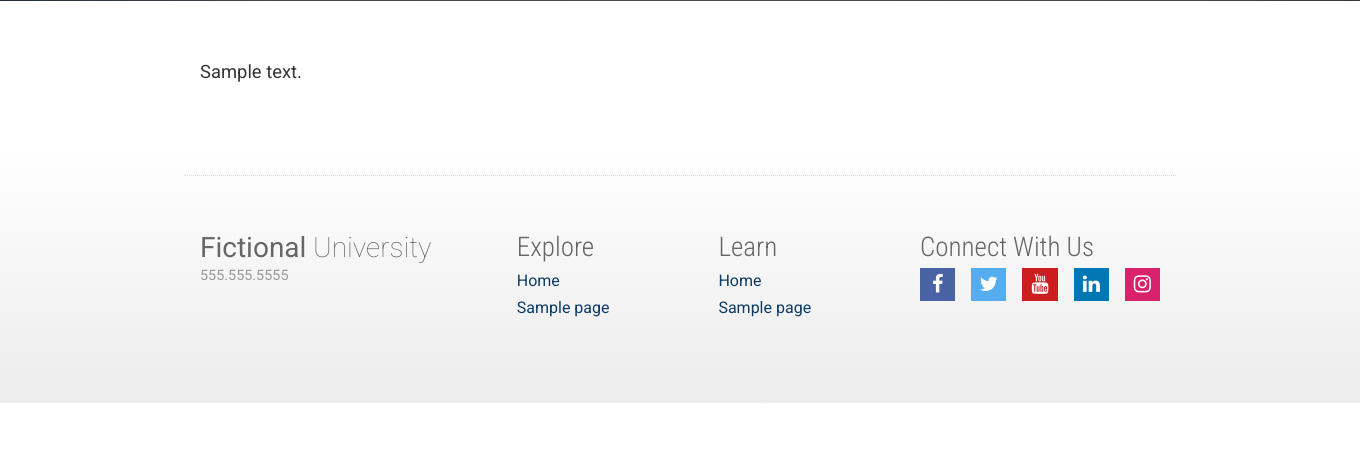
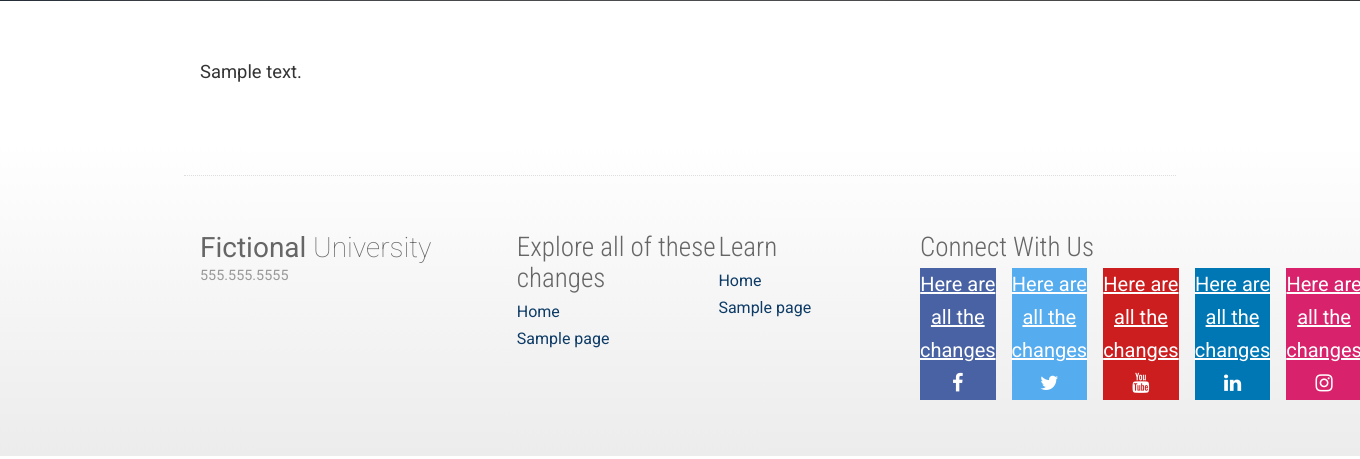
Before and after one commit to aubuchcl/wp-test1, a WordPress theme: template themes/fictional-university-theme/page.php in a window 1360 px wide. Shown: the part 341-800 px from the top of the page. Run offline with PHP 8.4 and a stand-in for WordPress, Linux system fonts and the light colour scheme; the site name, menu and one post (Sample post) are stand-ins, and other content is empty; some libraries are stand-ins or nearby versions.

Commit message:
changed the footer so its obvious there are changes

```diff
--- a/themes/fictional-university-theme/footer.php
+++ b/themes/fictional-university-theme/footer.php
@@ -11,7 +11,7 @@
 
         <div class="site-footer__col-two-three-group">
           <div class="site-footer__col-two">
-            <h3 class="headline headline--small">Explore</h3>
+            <h3 class="headline headline--small">Explore all of these changes</h3>
             <nav>
             <?php
               wp_nav_menu(array(
@@ -41,11 +41,11 @@
           <h3 class="headline headline--small">Connect With Us</h3>
           <nav>
             <ul class="min-list social-icons-list group">
-              <li><a href="#" class="social-color-facebook"><i class="fa fa-facebook" aria-hidden="true"></i></a></li>
-              <li><a href="#" class="social-color-twitter"><i class="fa fa-twitter" aria-hidden="true"></i></a></li>
-              <li><a href="#" class="social-color-youtube"><i class="fa fa-youtube" aria-hidden="true"></i></a></li>
-              <li><a href="#" class="social-color-linkedin"><i class="fa fa-linkedin" aria-hidden="true"></i></a></li>
-              <li><a href="#" class="social-color-instagram"><i class="fa fa-instagram" aria-hidden="true"></i></a></li>
+              <li><a href="#" class="social-color-facebook">Here are all the changes<i class="fa fa-facebook" aria-hidden="true"></i></a></li>
+              <li><a href="#" class="social-color-twitter">Here are all the changes<i class="fa fa-twitter" aria-hidden="true"></i></a></li>
+              <li><a href="#" class="social-color-youtube">Here are all the changes<i class="fa fa-youtube" aria-hidden="true"></i></a></li>
+              <li><a href="#" class="social-color-linkedin">Here are all the changes<i class="fa fa-linkedin" aria-hidden="true"></i></a></li>
+              <li><a href="#" class="social-color-instagram">Here are all the changes<i class="fa fa-instagram" aria-hidden="true"></i></a></li>
             </ul>
           </nav>
         </div>
```
